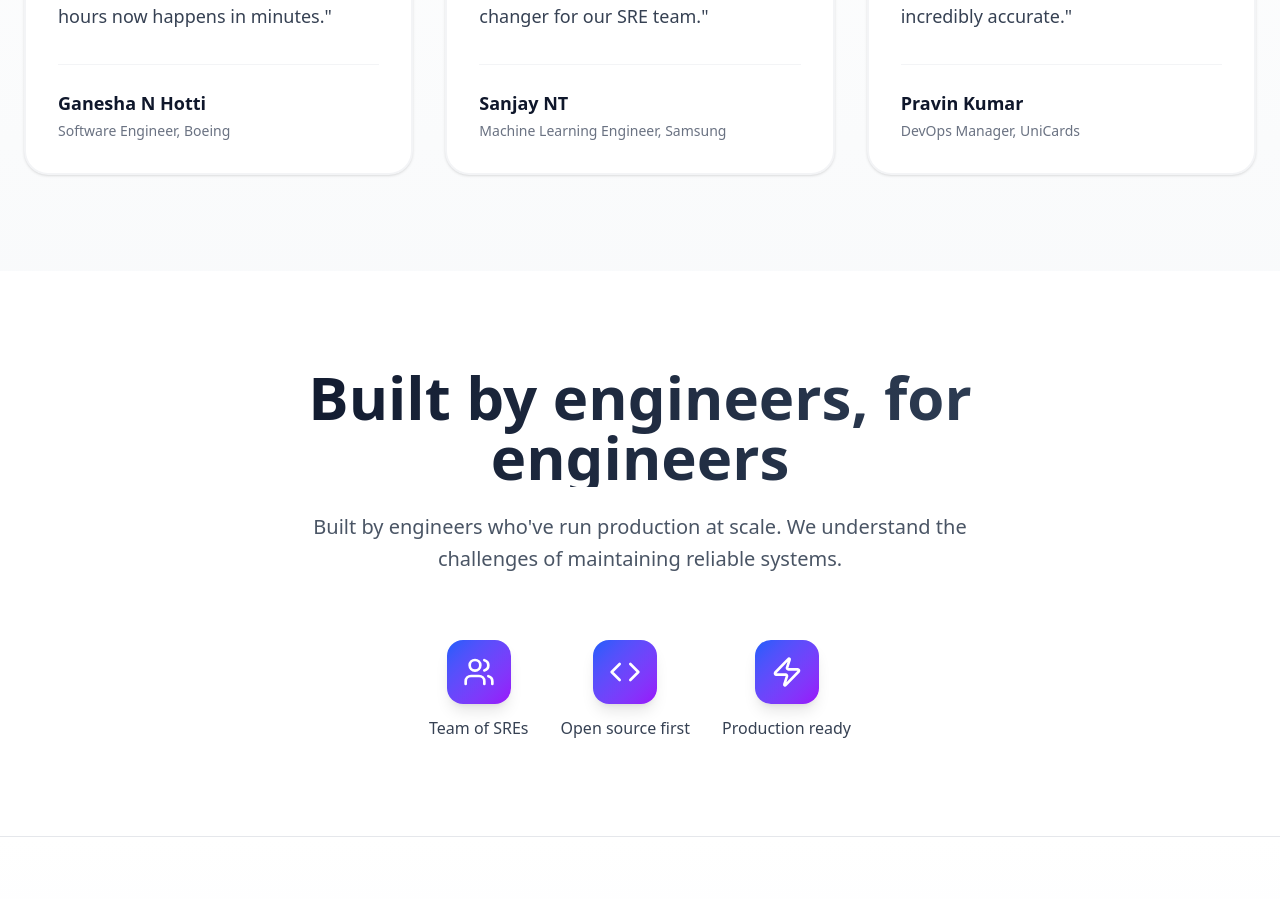
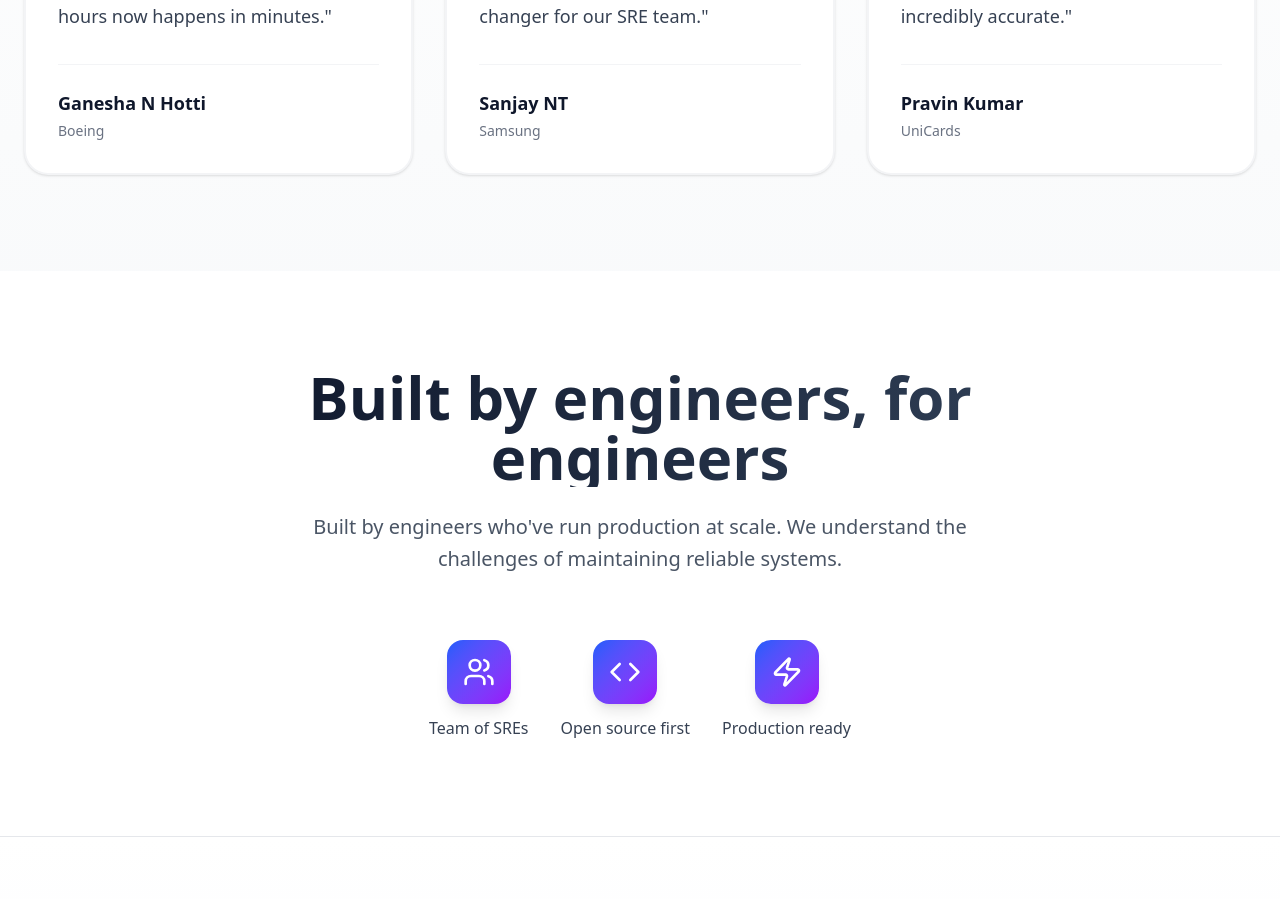
Before and after one commit to SharathHebbar/klyroo-landing-page, a React (Vite) app: page / in a window 1280 px wide. Shown: the part 1906-2805 px from the top of the page. Built offline with nearby package versions, Linux system fonts and the light colour scheme.

Commit message:
Klyroo Dev

```diff
--- a/src/components/Testimonials.jsx
+++ b/src/components/Testimonials.jsx
@@ -17,7 +17,7 @@ const TESTIMONIALS = [
   {
     quote: "Integrating with our existing observability stack was seamless. The root cause analysis capabilities are incredibly accurate.",
     author: "Pravin Kumar",
-    role: "DevOps Manager",
+    role: "Site Reliability Engineer",
     company: "UniCards"
   }
 ];
@@ -62,7 +62,8 @@ export default function Testimonials() {
                   {testimonial.author}
                 </div>
                 <div className="text-gray-500 text-sm mt-1">
-                  {testimonial.role}, {testimonial.company}
+                  {/* {testimonial.role}, */}
+                   {testimonial.company}
                 </div>
               </div>
             </motion.div>
```
